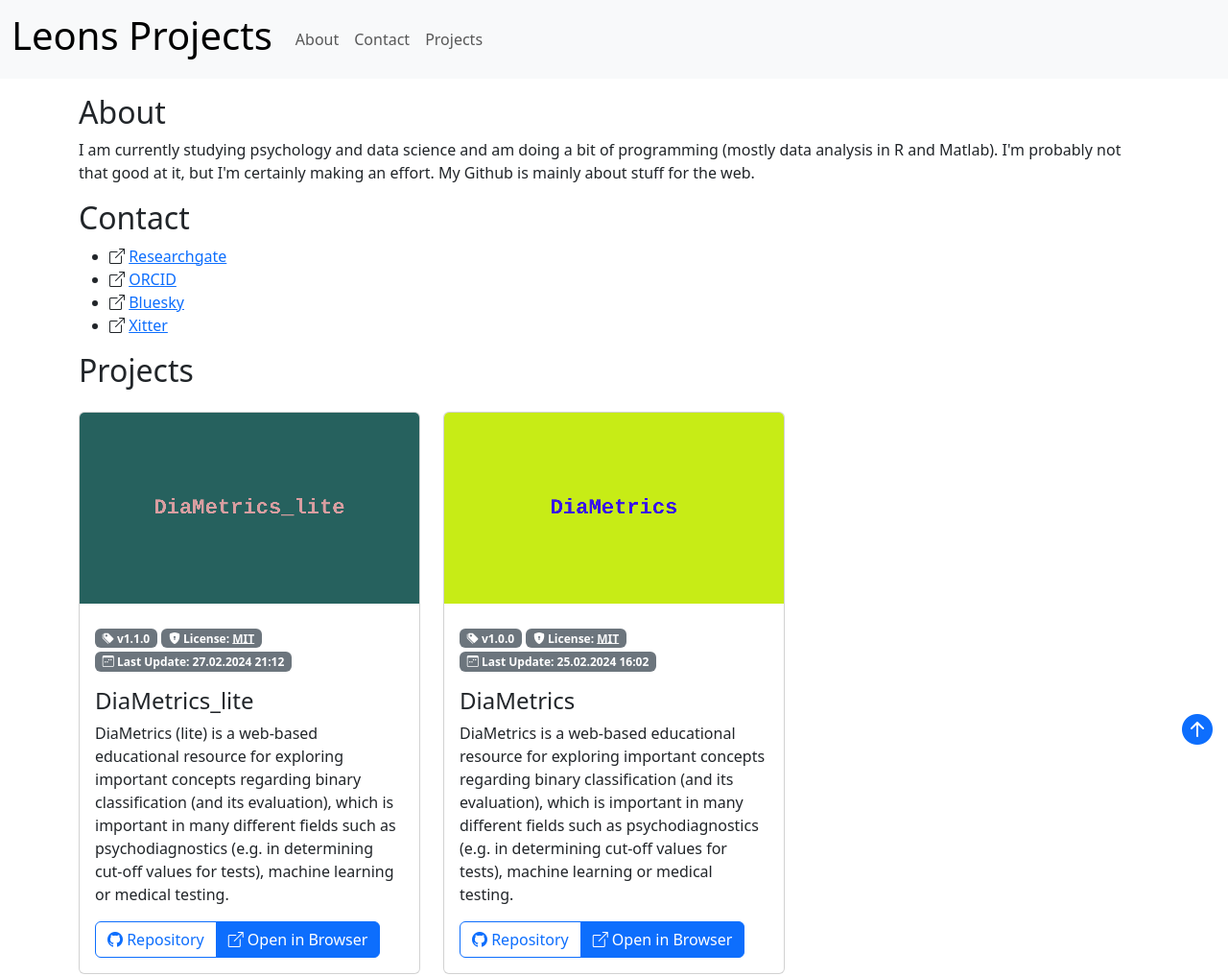
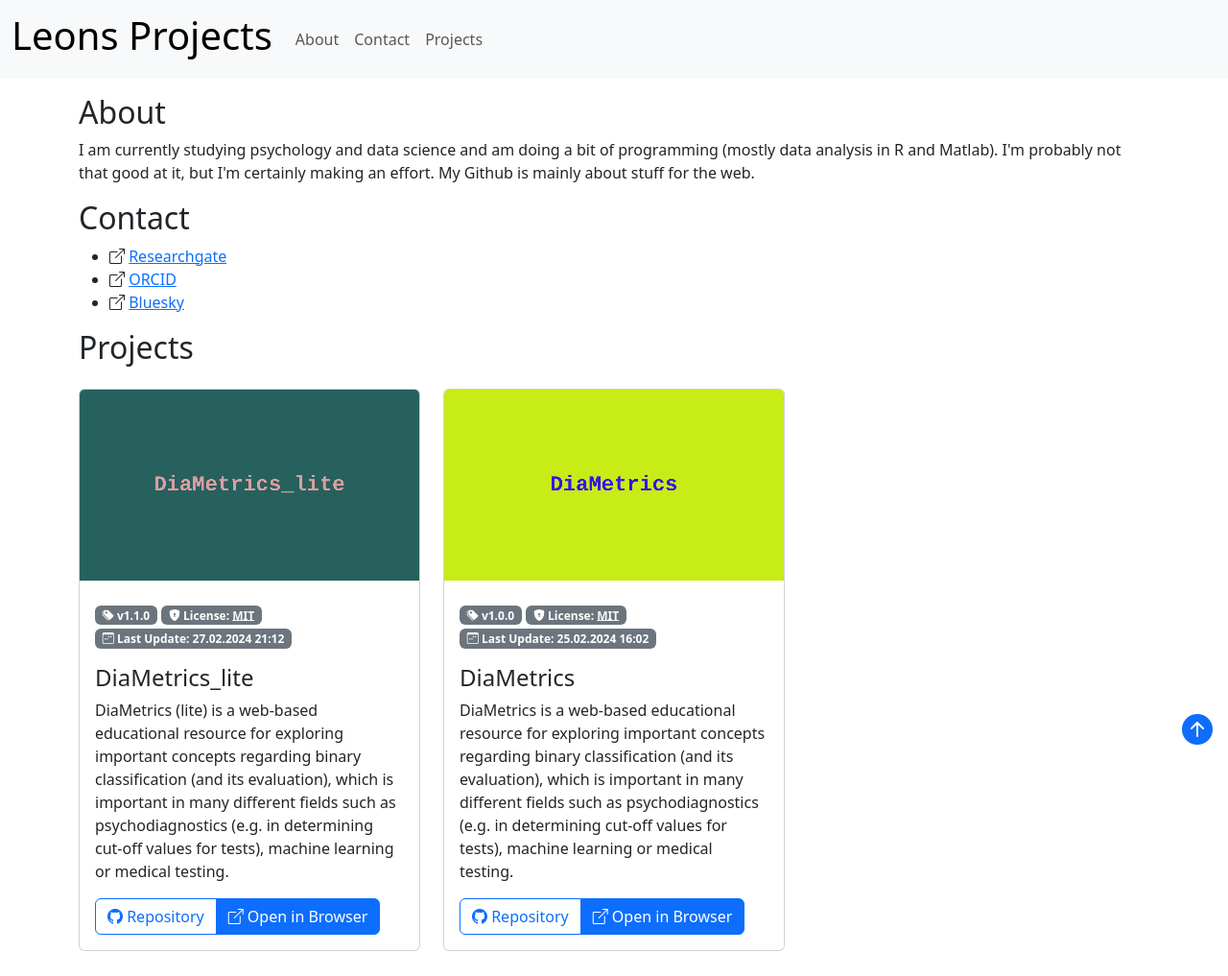
Before and after one commit to lrosenplaenter/lrosenplaenter.github.io, a plain HTML site: page index.html in a window 1280 px wide. Shown: the top 1017 px of the page at 96% size. Drawn offline with Linux system fonts and the light colour scheme.

Commit message:
removed xitter social link

```diff
--- a/index.html
+++ b/index.html
@@ -55,7 +55,6 @@
                 <li><i class="bi bi-box-arrow-up-right"></i> <a href="https://www.researchgate.net/profile/Leon-Rosenplaenter" target="_blank">Researchgate</a></li>
                 <li><i class="bi bi-box-arrow-up-right"></i> <a href="https://orcid.org/0009-0001-4961-2281" target="_blank">ORCID</a></li>
                 <li><i class="bi bi-box-arrow-up-right"></i> <a href="https://bsky.app/profile/lrosenplaenter.bsky.social" target="_blank">Bluesky</a></li>
-                <li><i class="bi bi-box-arrow-up-right"></i> <a href="https://twitter.com/lrosenplaenter" target="_blank">Xitter</a></li>
             </ul>
         </div>
         <!-- Projects -->
```
